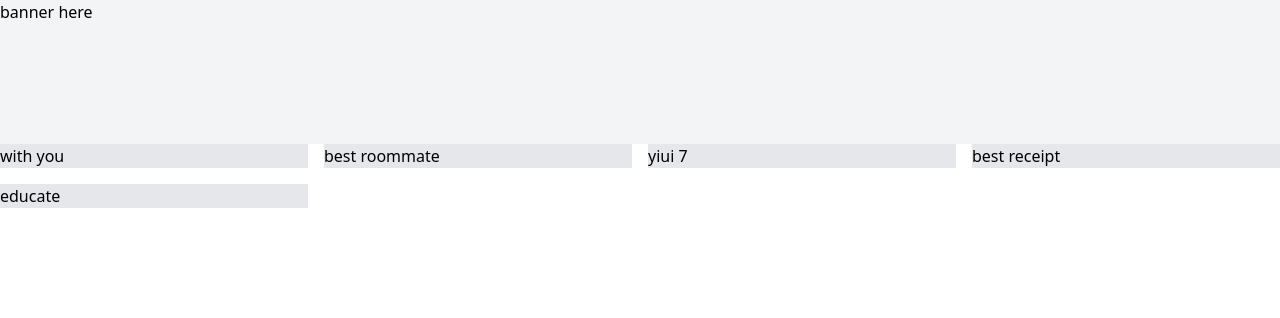
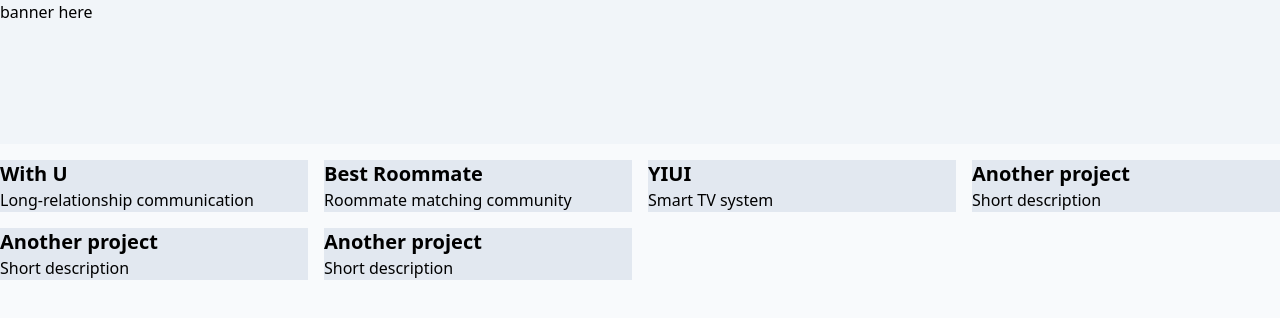
Before and after one commit to YueyingShi/EllanShi, a SvelteKit app: page / in a window 1280 px wide. Shown: the top 318 px of the page. Built offline with nearby package versions, Linux system fonts and the light colour scheme.

Commit message:
fix routing

```diff
--- a/src/lib/json/projectdata.json
+++ b/src/lib/json/projectdata.json
@@ -1,9 +1,48 @@
 {
 	"projects": [
 		{
-			"name": "with U",
+			"id": "1",
+			"name": "With U",
 			"short_description": "Long-relationship communication",
-			"introduction": "I have seen many friends around me choose a long-distance-relationship, which is also a common phenomenon to the increasing couples in the whole nation.The lack of communication and companionship is the biggest obstacle for those who choose a long-distance-relationship.\n This application uses unique forms and methods like Delayed Sending, Gift Exchange and Create Topic to solve the communication problems such as the lack of companionship between long distance couples."
+			"introduction": [
+				"I have seen many friends around me choose a long-distance-relationship, which is also a common phenomenon to the increasing couples in the whole nation.The lack of communication and companionship is the biggest obstacle for those who choose a long-distance-relationship.",
+				"This application uses unique forms and methods like Delayed Sending, Gift Exchange and Create Topic to solve the communication problems such as the lack of companionship between long distance couples."
+			],
+			"background": {
+				"Date": "JAN 2019",
+				"Location": "Guangzhou, China",
+				"Project": "UX Design course",
+				"Team/ Individual": "Individual"
+			},
+			"field": ["UX Design", "UX Research", "Gamification"]
+		},
+		{
+			"id": "2",
+			"name": "Best Roommate",
+			"short_description": "Roommate matching community ",
+			"introduction": [
+				"The Best Roommate App is a budding startup with the goal of offering an uncomplicated and trustworthy platform for city dwellers to locate roommates within their urban vicinity. This conceptual framework aims to foster an engaging and tailored journey for the younger demographic, who are currently at the forefront of the rental housing landscape."
+			],
+			"background": {
+				"Date": "JAN 2021",
+				"Location": "Eindhoven, Netherlands",
+				"Project": "Internship assignment",
+				"Team/ Individual": "Individual"
+			},
+			"field": ["UX Design", "UX Research", "Online Community"]
+		},
+		{ "id": "3", "name": "YIUI", "short_description": "Smart TV system" },
+		{
+			"name": "Another project",
+			"short_description": "Short description"
+		},
+		{
+			"name": "Another project",
+			"short_description": "Short description"
+		},
+		{
+			"name": "Another project",
+			"short_description": "Short description"
 		}
 	]
 }
--- a/src/routes/+layout.svelte
+++ b/src/routes/+layout.svelte
@@ -5,3 +5,9 @@
 <header />
 <slot />
 <footer />
+
+<style lang="postcss">
+	:global(html) {
+		background-color: theme(colors.slate.50);
+	}
+</style>
--- a/src/routes/+page.svelte
+++ b/src/routes/+page.svelte
@@ -1,12 +1,13 @@
 <script>
-	let projects = ['with you', 'best roommate', 'yiui 7', 'best receipt', 'educate'];
+	import data from '$lib/json/projectdata.json';
 </script>
 
-<div id="banner" class="h-36 bg-gray-100">banner here</div>
-<div id="projects" class="gap-2 lg:grid lg:grid-cols-3 lg:gap-4 xl:grid-cols-4">
-	{#each projects as project}
-		<div class="project w-full bg-gray-200">
-			<p>{project}</p>
+<div id="banner" class="h-36 bg-slate-100">banner here</div>
+<div id="projects" class="my-4 gap-2 lg:grid lg:grid-cols-3 lg:gap-4 xl:grid-cols-4">
+	{#each data.projects as project}
+		<div class="project w-full bg-slate-200">
+			<p class="text-xl font-semibold">{project.name}</p>
+			<p>{project.short_description}</p>
 		</div>
 	{/each}
 </div>
--- /dev/null
+++ b/src/routes/[projectId]/+error.svelte
@@ -0,0 +1,5 @@
+<script>
+	import { page } from '$app/stores';
+</script>
+
+<h1>{$page.status}: {$page.error?.message}</h1>
--- /dev/null
+++ b/src/routes/[projectId]/+page.js
@@ -0,0 +1,8 @@
+import { error } from '@sveltejs/kit';
+
+/** @type {import('./$types').PageLoad} */
+export function load({ params }) {
+	return {
+		Id: params.projectId
+	};
+}
--- /dev/null
+++ b/src/routes/[projectId]/+page.svelte
@@ -0,0 +1,24 @@
+<script>
+	/** @type {import('./$types').PageData} */
+	import projectdata from '$lib/json/projectdata.json';
+	export let data;
+	let current_project = projectdata.projects.find((e) => e.id === data.Id);
+</script>
+
+<div id="banner" class="flex flex-col items-center justify-center lg:h-[30vh]">
+	<h1 class="text-3xl">{current_project?.name}</h1>
+	<div>{current_project?.short_description}</div>
+</div>
+<div class="gap-2 sm:grid sm:grid-cols-2 sm:gap-4">
+	<div>
+		<p>Background</p>
+	</div>
+	<div>
+		<p>Introduction</p>
+		{#if current_project?.introduction}
+			{#each current_project.introduction as p}
+				<p>{p}</p>
+			{/each}
+		{/if}
+	</div>
+</div>
```
